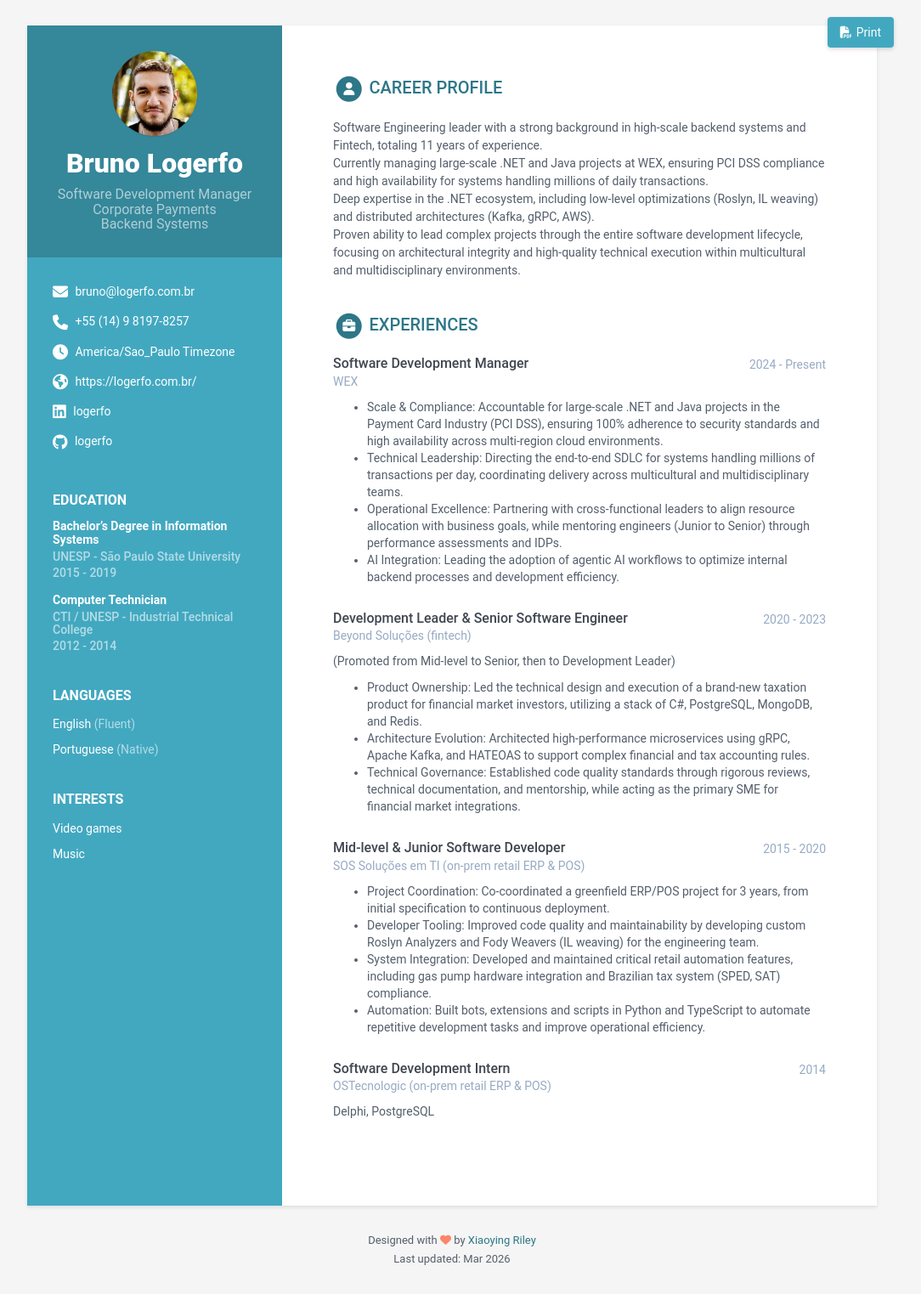
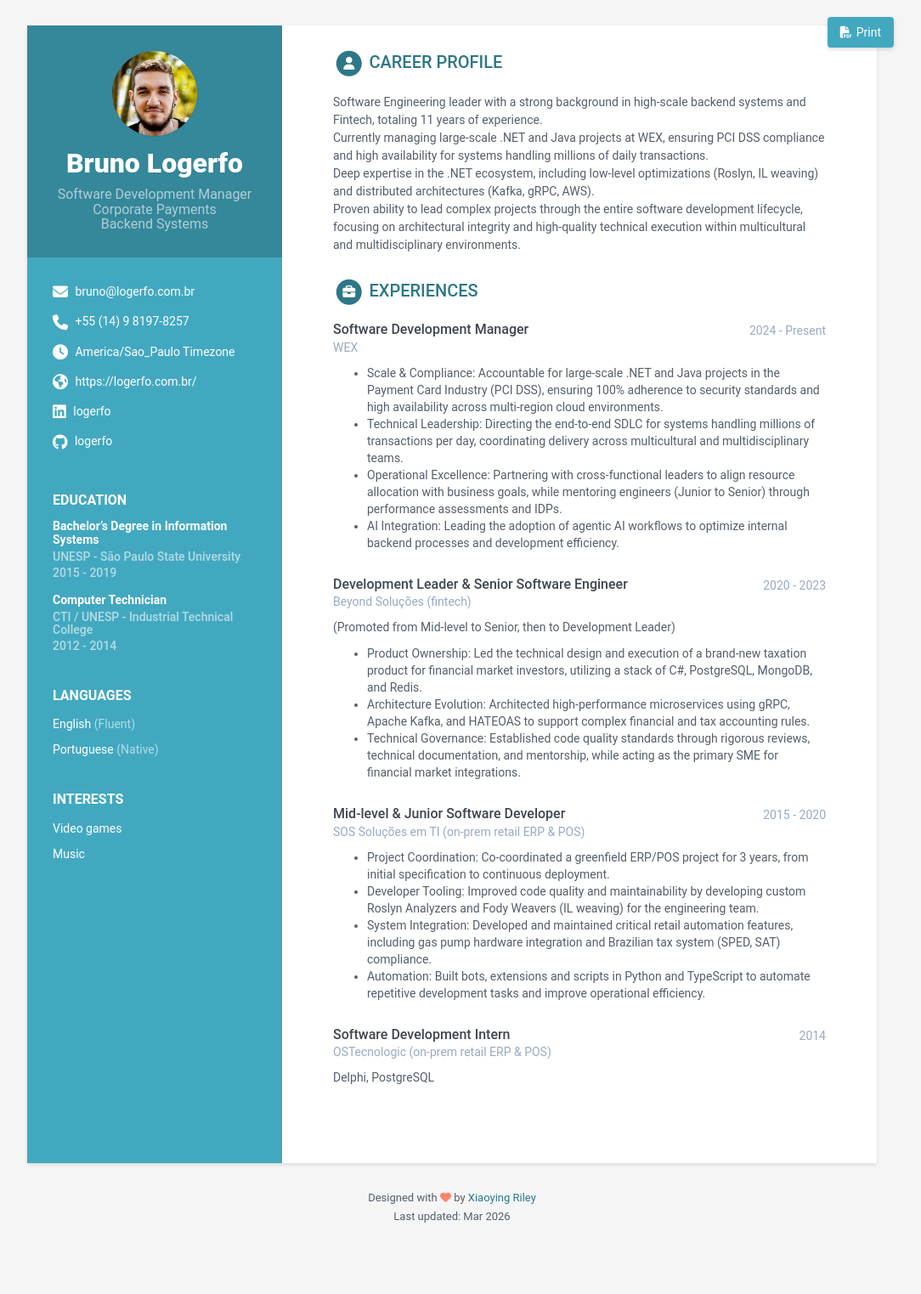
Before and after one commit to Logerfo/resume, a Jekyll site: the page built from index.html, in a window 1280 px wide. Shown: the whole page at 85% size, without its empty margins (108-1192 px from the left). Built offline with Jekyll 4.4.1, drawn with Linux system fonts in a browser that asks for light colours; after the commit the page ends 1473 px from its top, so only the background shows below that.

Commit message:
Update _base.scss

```diff
--- a/_sass/_base.scss
+++ b/_sass/_base.scss
@@ -163,7 +163,7 @@ p {
   grid-column: span 7;
   order: $resume-order;
   background: #fff;
-  padding: 60px;
+  padding: 30px 60px 60px 60px;
   .section-title {
     text-transform: uppercase;
     font-size: 20px;
@@ -174,7 +174,7 @@ p {
     margin-bottom: 20px;
   }
   .section {
-    margin-bottom: 40px;
+    margin-bottom: 30px;
   }
 
   .experiences-section,
```
